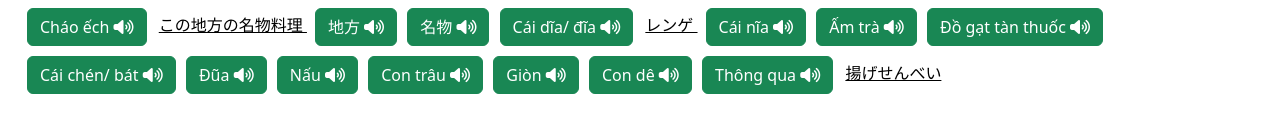
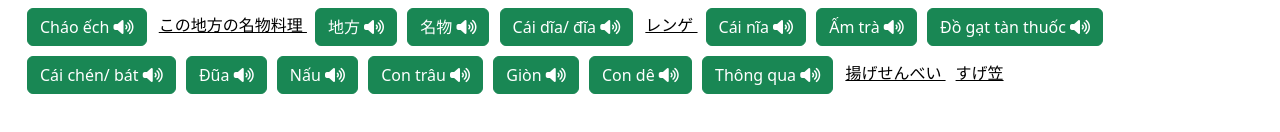
Before and after one commit to ntlthu/RikaNihongo, a plain HTML site: page DulichVietNam/VNtabemono.html in a window 1280 px wide. Shown: the part 354-486 px from the top of the page. Drawn offline with nearby package versions, Linux system fonts and the light colour scheme.

Commit message:
push non la

```diff
--- a/DulichVietNam/VNtabemono.html
+++ b/DulichVietNam/VNtabemono.html
@@ -869,6 +869,14 @@
           id="banhPhongTom"
         >
           揚げせんべい
+        </a>
+        <a
+          href="#nonLa"
+          data-bs-toggle="tooltip"
+          title="すげかさ : Nón lá"
+          id="nonLa"
+        >
+          すげ笠
         </a>
       </div>
       <div
```
